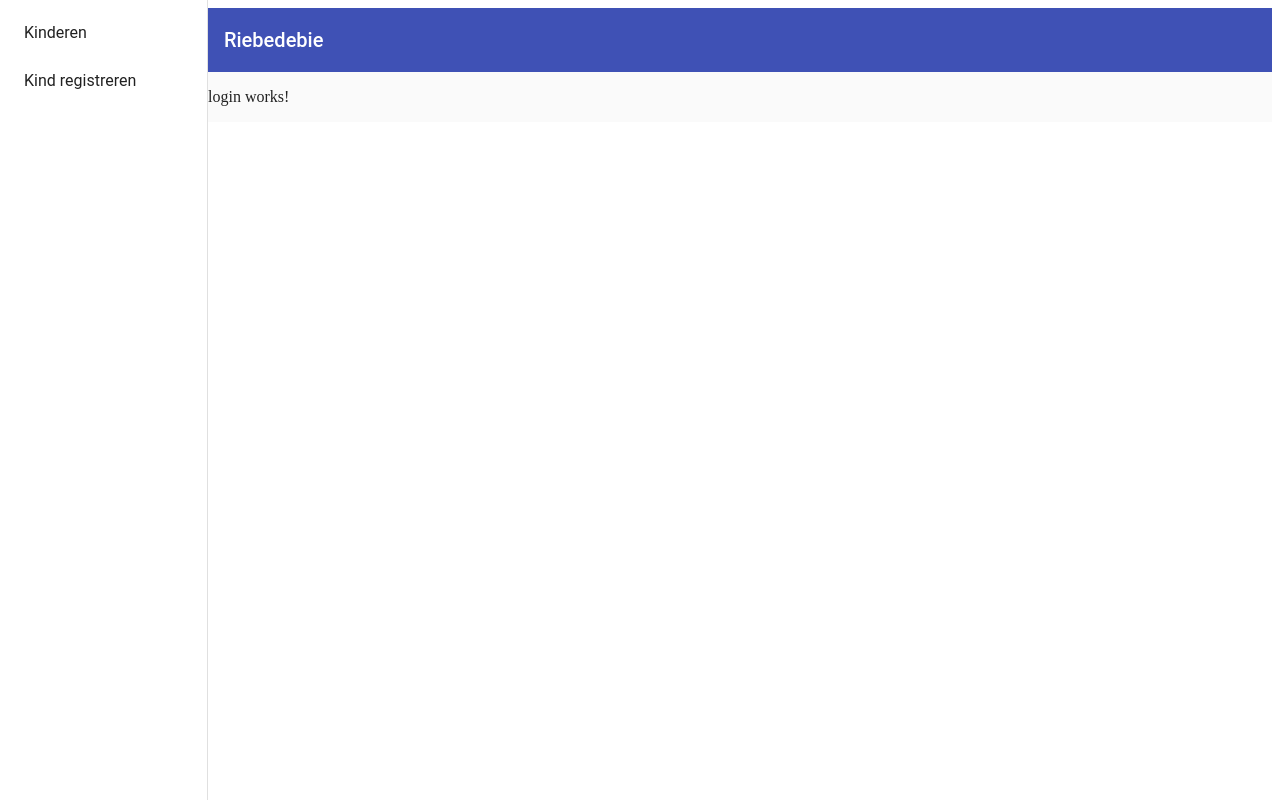
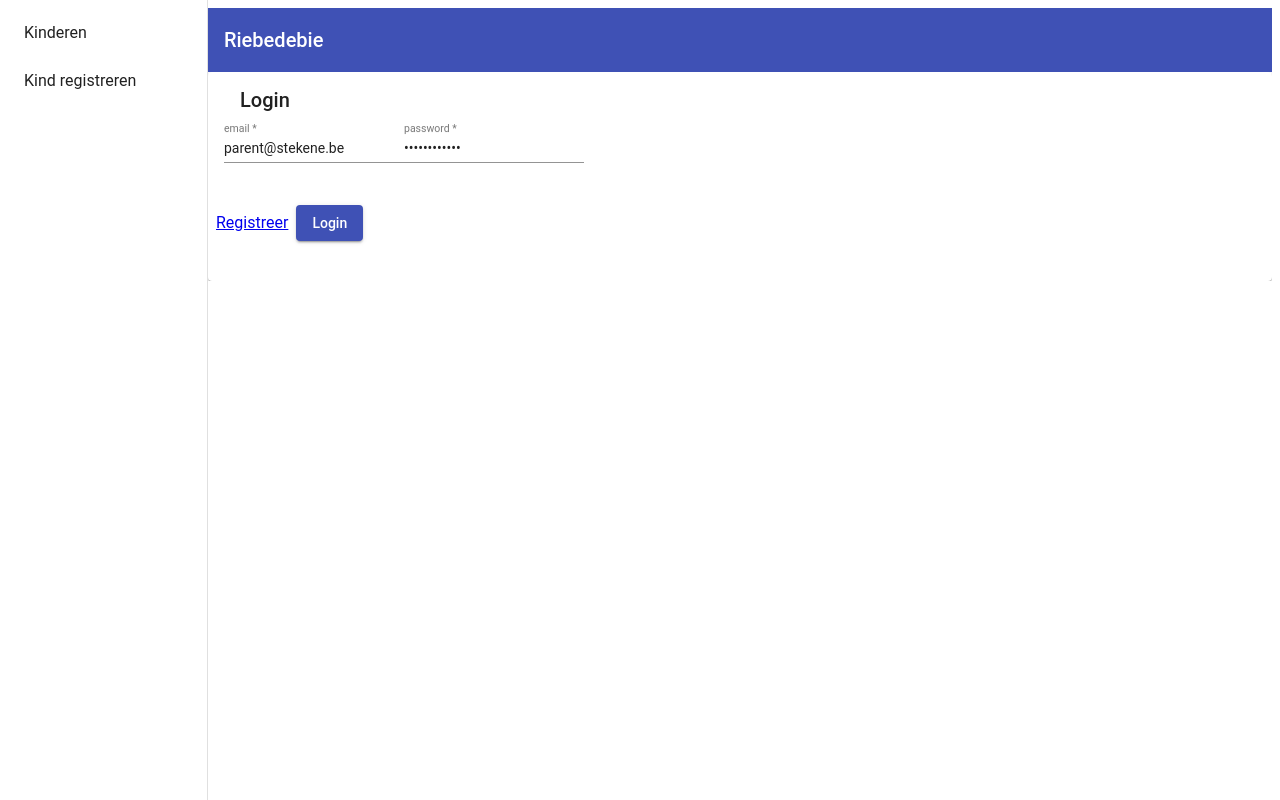
Before and after one commit to LeonPaelinck/RiebedebieAppPrivate, an Angular app in the folder Assignment/client/: page /login in a window 1280 px wide. Built offline with nearby package versions, Linux system fonts and the light colour scheme.

Commit message:
login systeem forntend

```diff
--- a/Assignment/client/src/app/app-routing.module.ts
+++ b/Assignment/client/src/app/app-routing.module.ts
@@ -2,12 +2,14 @@ import { CommonModule } from '@angular/common';
 import { NgModule } from '@angular/core';
 import { PreloadAllModules, RouterModule, Routes } from '@angular/router';
 import { PageNotFoundComponent } from './page-not-found/page-not-found.component';
+import { AuthGuard } from './user/auth-guard.service';
 import { LoginComponent } from './user/login/login.component';
 import { RegisterComponent } from './user/register/register.component';
 
 const appRoutes: Routes = [
   {
     path: 'kind',
+    canActivate: [ AuthGuard ],
     loadChildren: () => import('./kind/kind.module').then(mod => mod.KindModule)
   },
   /*{ path: 'register', component: RegisterComponent},
--- a/Assignment/client/src/app/app.module.ts
+++ b/Assignment/client/src/app/app.module.ts
@@ -11,6 +11,7 @@ import { MainNavComponent } from './main-nav/main-nav.component';
 import { AppRoutingModule } from './app-routing.module';
 import { MaterialModule } from './material/material.module';
 import { UserModule } from './user/user.module';
+import { httpInterceptorProviders } from './http-interceptors/indext';
 
 
 
@@ -26,7 +27,7 @@ import { UserModule } from './user/user.module';
     AppRoutingModule
 
   ],
-  providers: [],
+  providers: [httpInterceptorProviders],
   declarations: [AppComponent, PageNotFoundComponent, MainNavComponent],
   bootstrap: [AppComponent]
 })
--- /dev/null
+++ b/Assignment/client/src/app/http-interceptors/AthenticationInterceptor.ts
@@ -0,0 +1,24 @@
+import { HttpEvent, HttpHandler, HttpInterceptor, HttpRequest } from "@angular/common/http";
+import { Injectable } from "@angular/core";
+import { Observable } from "rxjs";
+import { AuthenticationService } from "../user/authentication.service";
+
+@Injectable()
+export class AuthenticationInterceptor implements HttpInterceptor {
+
+  constructor(private authService: AuthenticationService) {}
+
+
+    intercept(req: HttpRequest<any>, next: HttpHandler): Observable<HttpEvent<any>> {
+        if (this.authService.token.length) {
+            const clonedRequest = req.clone({
+              headers: req.headers.set('Authorization',`Bearer ${this.authService.token}`)
+            });
+            return next.handle(clonedRequest);
+          }
+
+        return next.handle(req); //just passing trough the request
+    }
+
+
+}
--- /dev/null
+++ b/Assignment/client/src/app/http-interceptors/indext.ts
@@ -0,0 +1,10 @@
+import { HTTP_INTERCEPTORS } from "@angular/common/http";
+import { AuthenticationInterceptor } from "./AthenticationInterceptor";
+
+export const httpInterceptorProviders = [
+    {
+      provide: HTTP_INTERCEPTORS,
+      useClass: AuthenticationInterceptor,
+      multi: true
+    }
+  ];
--- a/Assignment/client/src/app/main-nav/main-nav.component.html
+++ b/Assignment/client/src/app/main-nav/main-nav.component.html
@@ -20,6 +20,7 @@
         <mat-icon aria-label="Side nav toggle icon">Navigatie</mat-icon>
       </button>
       <span>{{titel}}</span>
+
     </mat-toolbar>
     <ng-content></ng-content>
   </mat-sidenav-content>
--- /dev/null
+++ b/Assignment/client/src/app/user/auth-guard.service.ts
@@ -0,0 +1,24 @@
+import { Injectable } from '@angular/core';
+import { ActivatedRouteSnapshot, CanActivate, Router, RouterStateSnapshot } from '@angular/router';
+import { AuthenticationService } from './authentication.service';
+
+@Injectable({
+    providedIn: 'root',
+  })
+export class AuthGuard implements CanActivate {
+
+    constructor(
+        private authService: AuthenticationService,
+        private router: Router
+      ) {}
+
+  canActivate(route: ActivatedRouteSnapshot,
+        state: RouterStateSnapshot): boolean {
+    if (this.authService.user$.getValue()) {
+      return true;
+    }
+    this.authService.redirectUrl = state.url;
+    this.router.navigate(['/login']);
+    return false;
+  }
+}
--- a/Assignment/client/src/app/user/login/login.component.html
+++ b/Assignment/client/src/app/user/login/login.component.html
@@ -1 +1,47 @@
-<p>login works!</p>
+<div fxLayout="row" fxLayoutAlign="center center" class="login-main">
+    <mat-card>
+      <form [formGroup]="user" (ngSubmit)="onSubmit()">
+        <mat-card-header>
+          <mat-card-title>Login</mat-card-title>
+        </mat-card-header>
+
+        <mat-card-content fxLayout="column">
+          <mat-form-field>
+            <input
+              matInput
+              placeholder="email"
+              aria-label="email"
+              data-cy="login-email"
+              formControlName="username"
+            />
+          </mat-form-field>
+
+          <mat-form-field>
+            <input
+              type="password"
+              matInput
+              placeholder="password"
+              aria-label="password"
+              data-cy="login-password"
+              formControlName="password"
+            />
+          </mat-form-field>
+        </mat-card-content>
+        <mat-card-actions fxLayout="row" fxLayoutAlign="space-between center">
+          <a [routerLink]="['/register']">Registreer</a>
+
+          <button
+            mat-raised-button
+            type="submit"
+            color="primary"
+            data-cy="login-button"
+          >
+            Login
+          </button>
+        </mat-card-actions>
+      </form>
+      <mat-card class="error" *ngIf="errorMessage" data-cy="appError">
+        got an error while loading the recipe list: {{ errorMessage }}
+      </mat-card>
+    </mat-card>
+  </div>
--- a/Assignment/client/src/app/user/login/login.component.ts
+++ b/Assignment/client/src/app/user/login/login.component.ts
@@ -1,4 +1,7 @@
 import { Component, OnInit } from '@angular/core';
+import { FormGroup, FormBuilder, Validators } from '@angular/forms';
+import { Router } from '@angular/router';
+import { AuthenticationService } from '../authentication.service';
 
 @Component({
   selector: 'app-login',
@@ -7,9 +10,34 @@ import { Component, OnInit } from '@angular/core';
 })
 export class LoginComponent implements OnInit {
 
-  constructor() { }
+  public user: FormGroup;
+  public errorMessage: string = '';
+
+  constructor(
+    private authService: AuthenticationService,
+    private router: Router,
+    private fb: FormBuilder
+  ) {}
 
   ngOnInit(): void {
+    this.user = this.fb.group({
+      username: ['parent@stekene.be', Validators.required],
+      password: ['P@ssword1111', Validators.required],
+    });
+  }
+
+  onSubmit() {
+    this.authService.login(this.user.value.username,
+            this.user.value.password).subscribe(val => {
+      if (val) {
+        if (this.authService.redirectUrl) {
+          this.router.navigateByUrl(this.authService.redirectUrl);
+          this.authService.redirectUrl = undefined;
+        } else {
+          this.router.navigate(['/kind/list']);
+        }
+      }
+    }, err => this.errorMessage = err.json().message);
   }
 
 }
```
